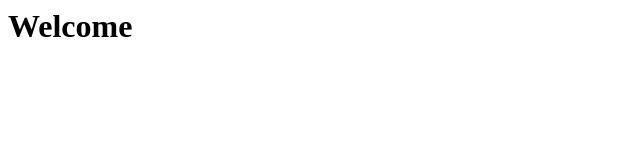
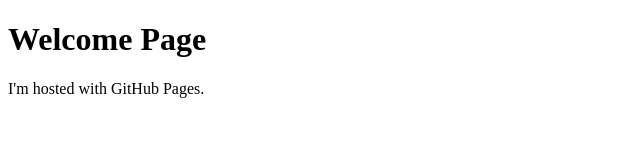
Before and after one commit to Kaidaki/Kaidaki.github.io, a plain HTML site: page index.html in a window 1280 px wide. Shown: the whole page, without its empty margins (0-640 px from the left). Drawn offline with Linux system fonts and the light colour scheme.

Commit message:
Update index.html

```diff
--- a/index.html
+++ b/index.html
@@ -1,8 +1,10 @@
+<!DOCTYPE html>
 <html>
   <head>
-    <title>Hello World</title>
+    <title>WorkBench</title>
   </head>
   <body>
-    <h1> Welcome </h1>
+    <h1>Welcome Page</h1>
+    <p>I'm hosted with GitHub Pages.</p>
   </body>
 </html>
```
